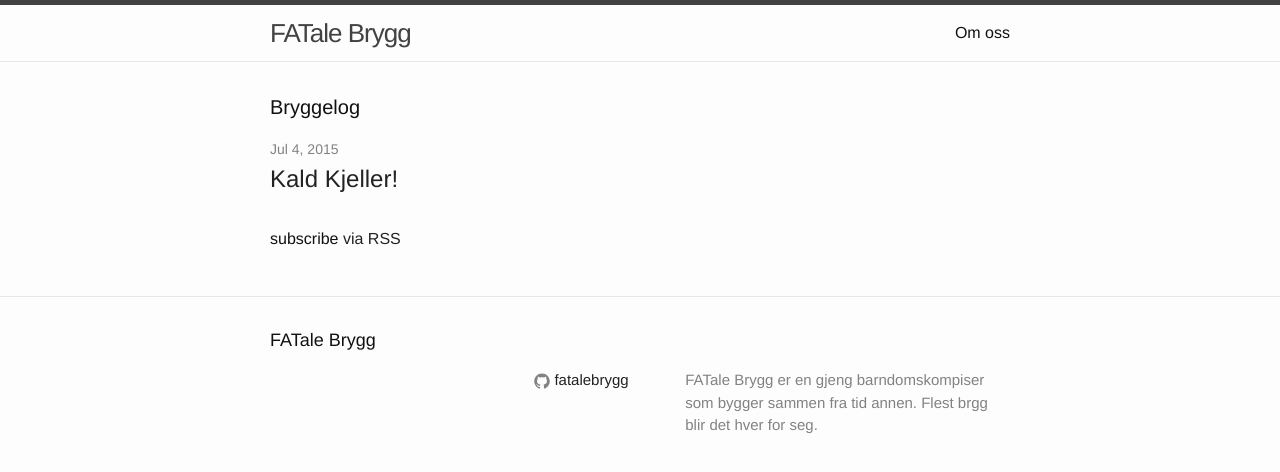
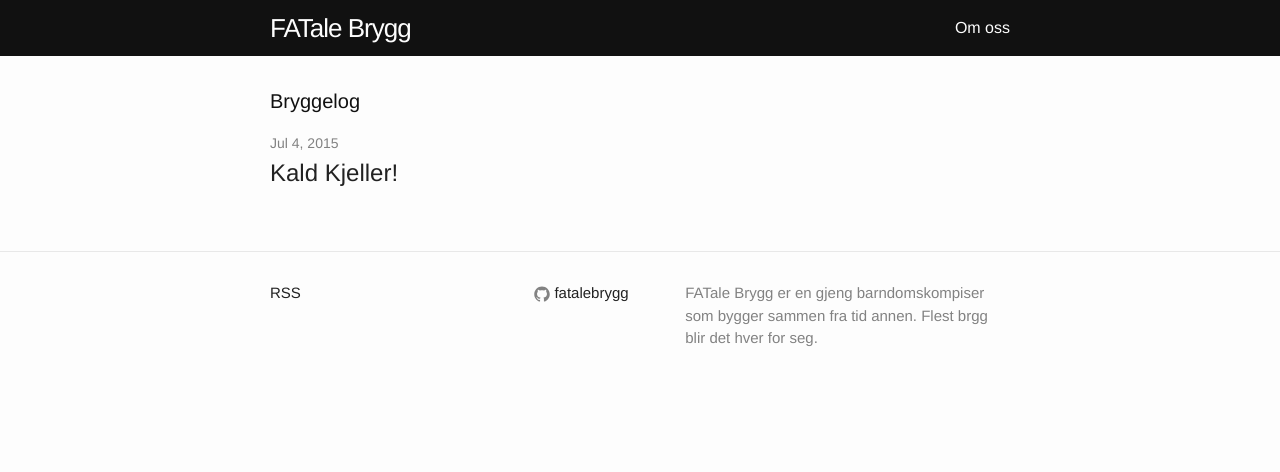
Before and after one commit to fatalebrygg/fatalebrygg.github.io, a Jekyll site: the page built from index.html, in a window 1280 px wide. Shown: the top 472 px of the page. Built offline with Jekyll 4.4.1, drawn with Linux system fonts in a browser that asks for light colours; Markdown is read by kramdown in place of the engine named in the settings.

Commit message:
cleaner header

```diff
--- a/_includes/footer.html
+++ b/_includes/footer.html
@@ -1,8 +1,6 @@
 <footer class="site-footer">
 
   <div class="wrapper">
-
-    <h2 class="footer-heading">{{ site.title }}</h2>
 
     <div class="footer-col-wrapper">
       <div class="footer-col footer-col-1">
@@ -10,6 +8,7 @@
           <li>{{ site.title }}</li>
           <li><a href="mailto:{{ site.email }}">{{ site.email }}</a></li>
         </ul-->
+        <p class="rss-subscribe"><a href="{{ "/feed.xml" | prepend: site.baseurl }}">RSS</a></p>
       </div>
 
       <div class="footer-col footer-col-2">
--- a/_sass/_layout.scss
+++ b/_sass/_layout.scss
@@ -2,12 +2,15 @@
  * Site header
  */
 .site-header {
-    border-top: 5px solid $grey-color-dark;
-    border-bottom: 1px solid $grey-color-light;
+    background-color:  $header-background-color;
+    color: $header-text-color;
     min-height: 56px;
 
     // Positioning context for the mobile navigation icon
     position: relative;
+    a {
+      color: $header-text-color;
+    }
 }
 
 .site-title {
@@ -20,7 +23,7 @@
 
     &,
     &:visited {
-        color: $grey-color-dark;
+        color: $header-text-color;
     }
 }
 
@@ -33,7 +36,7 @@
     }
 
     .page-link {
-        color: $text-color;
+        color: $header-text-color;;
         line-height: $base-line-height;
 
         // Gaps between nav items, but not on the last one
--- a/css/main.scss
+++ b/css/main.scss
@@ -15,7 +15,9 @@ $base-line-height: 1.5;
 $spacing-unit:     30px;
 
 $text-color:       #111;
+$header-text-color:#fdfdfd;
 $background-color: #fdfdfd;
+$header-background-color: #111;
 $brand-color:      #222;
 
 $grey-color:       #828282;
--- a/index.html
+++ b/index.html
@@ -18,6 +18,4 @@ layout: default
     {% endfor %}
   </ul>
 
-  <p class="rss-subscribe">subscribe <a href="{{ "/feed.xml" | prepend: site.baseurl }}">via RSS</a></p>
-
 </div>
```
